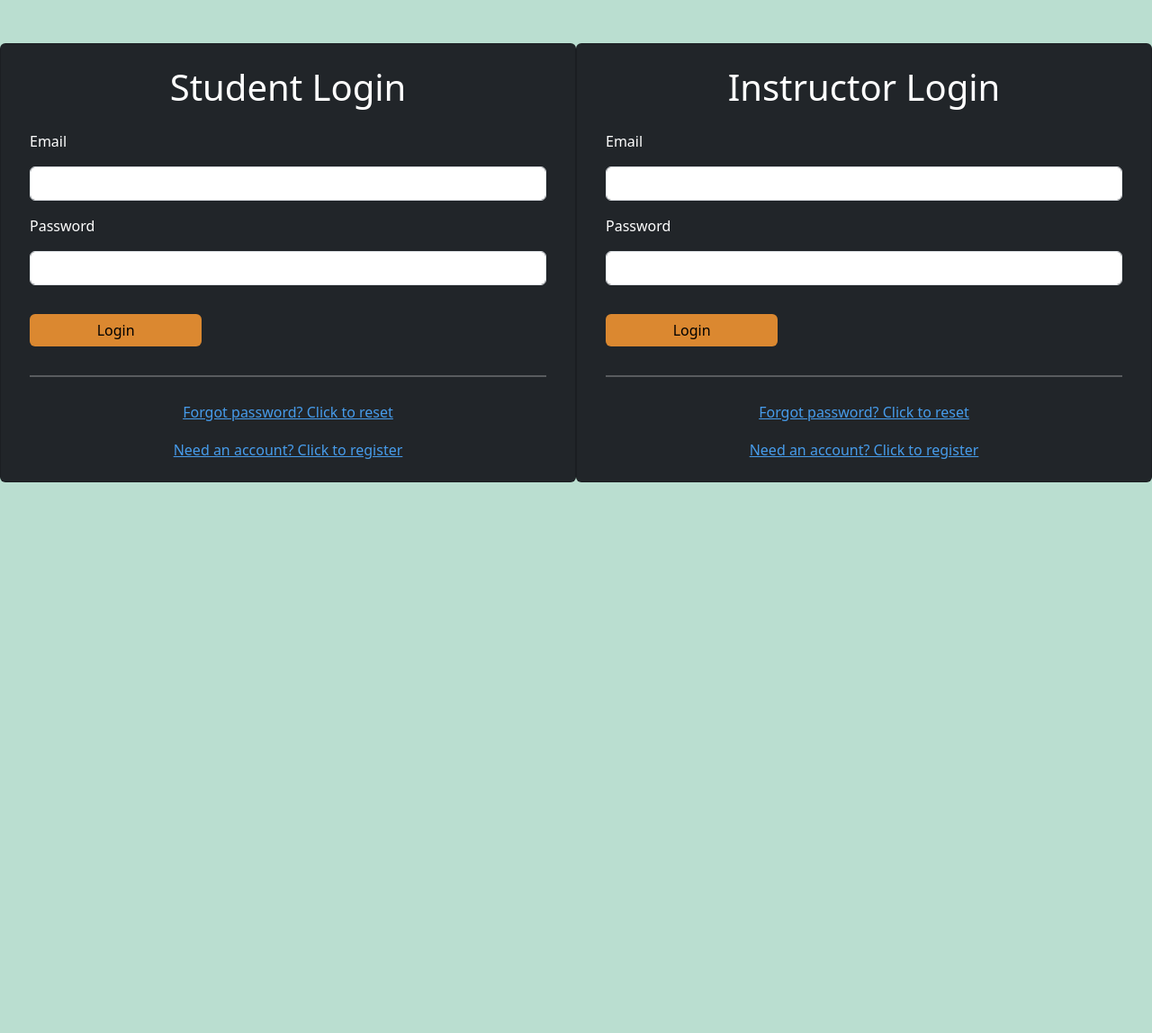
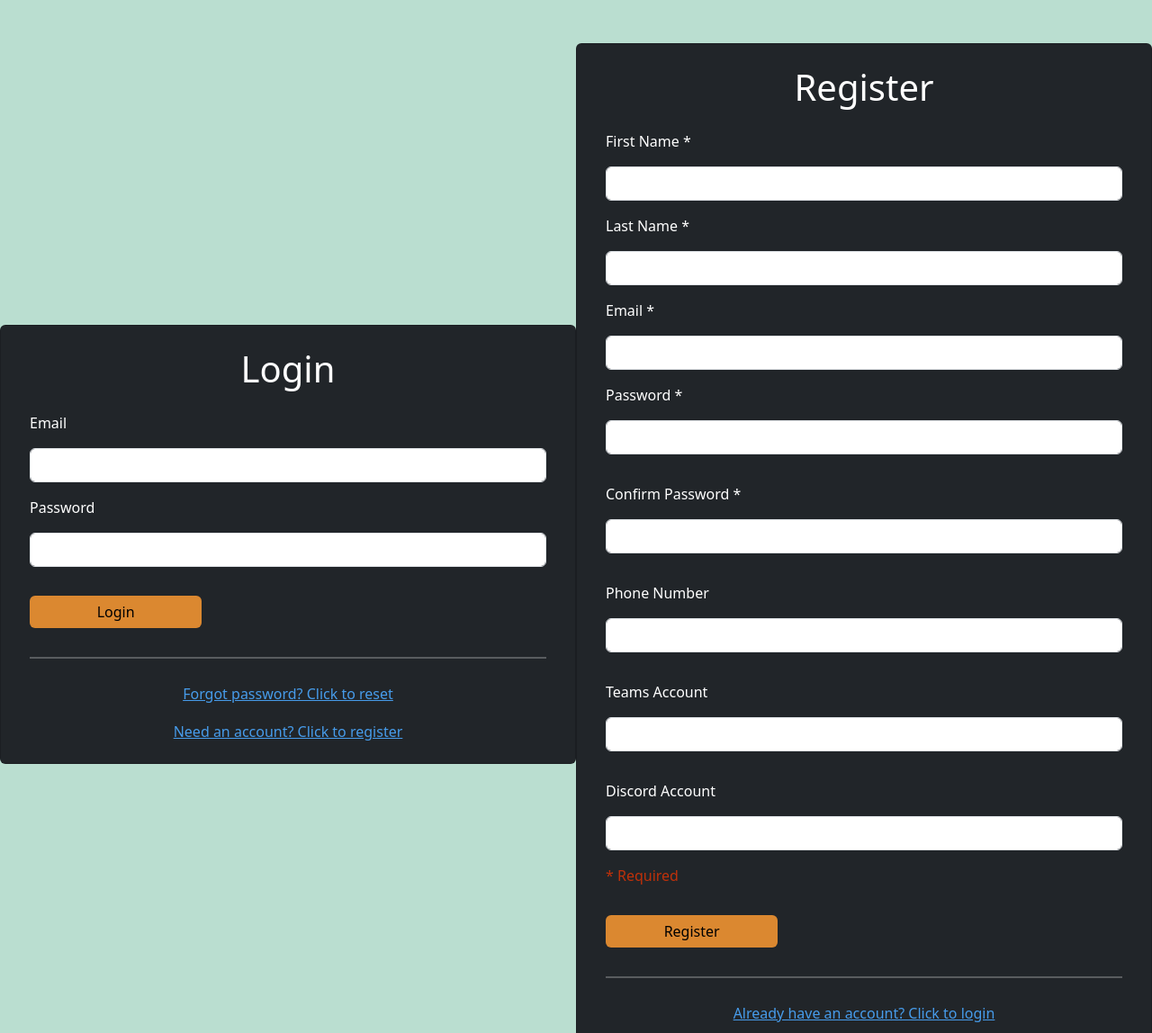
Before and after one commit to jrisner649/GroupUp, a plain HTML site: page index.html in a window 1280 px wide. Shown: the top 1148 px of the page at 90% size. Before the commit the page ends 800 px from the top, so only its background shows below. Drawn offline with nearby package versions, Linux system fonts and the light colour scheme.

Commit message:
Created html and css for login and register forms

```diff
--- a/index.html
+++ b/index.html
@@ -3,88 +3,83 @@
 <head>
     <meta charset="UTF-8">
     <meta name="viewport" content="width=device-width, initial-scale=1.0">
-    <title>Document</title>
+    <title>GroupUp</title>
     <link href="https://cdn.jsdelivr.net/npm/bootstrap@5.3.3/dist/css/bootstrap.min.css" rel="stylesheet" integrity="sha384-QWTKZyjpPEjISv5WaRU9OFeRpok6YctnYmDr5pNlyT2bRjXh0JMhjY6hW+ALEwIH" crossorigin="anonymous">
     <style>
-
         .bg-light-color {
             background-color: rgb(186, 222, 208);
         }
-
         .bg-dark-color {
             background-color: rgb(55, 63, 70);
         }
-
         .bg-primary-color {
             background-color: rgb(219, 136, 48);
         }
-
+        .required-color {
+            color: #bf310a;
+        }
         .light-color {
             color: white;
         }
-
         .btn-primary {
             color: black;
             border: 0;
             background-color: rgb(219, 136, 48);
         }
-
         .btn-primary:hover {
             background-color: rgb(55, 63, 70);
             color: white;
         }
-
         .btn-link {
             color: #479ceb;
         }
-
         hr {
             border-top: 2px solid white;
         }
-
     </style>
 </head>
 <body class="bg-light-color">
     <div class="d-flex justify-content-center align-items-center mt-5 mb-5">
 
-        <form id="formLoginSelection" class="card bg-dark col-6" style="display: none;">
-            <div class="card-body d-flex flex-column">
+        <form id="formLogin" class="card bg-dark col-6">
+            <div class="card-body d-flex flex-column mx-3 mt-2">
                 <h1 class="text-center light-color">Login</h1>
-                <div class="card-body d-flex flex-row justify-content-around">
-                    <button id="btnGoToStudent" class="btn btn-primary col-5 p-2">Student Portal</button>
-                    <button id="btnGoToInstructor" class="btn btn-primary col-5 p-2">Instructor Portal</button>
-                </div>
+                <label id="lblEmailLogin" for="txtEmailLogin" class="form-label mt-3 light-color">Email</label>
+                <input id="txtEmailLogin" class="form-control mt-2" type="email" aria-label="input email">
+                <label id="lblPasswordLogin" for="txtPasswordLogin" class="form-label mt-3 light-color">Password</label>
+                <input id="txtPasswordLogin" class="form-control mt-2 mb-3" type="password" aria-label="input password">
+                <button id="btnLogin" class="btn btn-primary mt-3 mb-3 col-4">Login</button>
+                <hr />
+                <button id="btnForgotPassword" class="btn btn-link mt-1 col-12">Forgot password? Click to reset</button>
+                <button id="btnToRegister" class="btn btn-link mt-1 col-12">Need an account? Click to register</button>
             </div>
         </form>
 
-        <form id="formStudentLogin" class="card bg-dark col-6">
+        <form id="formRegister" class="card bg-dark col-6">
             <div class="card-body d-flex flex-column mx-3 mt-2">
-                <h1 class="text-center light-color">Student Login</h1>
-                <label id="lblEmailStudentLogin" for="txtEmailStudentLogin" class="form-label mt-3 light-color">Email</label>
-                <input id="txtEmailStudentLogin" class="form-control mt-2" type="email" aria-label="input email">
-                <label id="lblPasswordStudentLogin" for="txtPasswordStudentLogin" class="form-label mt-3 light-color">Password</label>
-                <input id="txtPasswordStudentLogin" class="form-control mt-2 mb-3" type="password" aria-label="input password">
-                <button id="btnStudentLogin" class="btn btn-primary mt-3 mb-3 col-4">Login</button>
+                <h1 class="text-center light-color">Register</h1>
+                <label id="lblFirstNameRegister" for="txtFirstNameRegister" class="form-label mt-3 light-color">First Name *</label>
+                <input id="txtFirstNameRegister" class="form-control mt-2" type="text" aria-label="input first name">
+                <label id="lblLastNameRegister" for="txtLastNameRegister" class="form-label mt-3 light-color">Last Name *</label>
+                <input id="txtLastNameRegister" class="form-control mt-2" type="text" aria-label="input last name">
+                <label id="lblEmailRegister" for="txtEmailRegister" class="form-label mt-3 light-color">Email *</label>
+                <input id="txtEmailRegister" class="form-control mt-2" type="email" aria-label="input email">
+                <label id="lblPasswordRegister" for="txtPasswordRegister" class="form-label mt-3 light-color">Password *</label>
+                <input id="txtPasswordRegister" class="form-control mt-2 mb-3" type="password" aria-label="input password">
+                <label id="lblPasswordConfRegister" for="txtPasswordConfRegister" class="form-label mt-3 light-color">Confirm Password *</label>
+                <input id="txtPasswordConfRegister" class="form-control mt-2 mb-3" type="password" aria-label="input password confirmation">
+                <label id="lblPhoneRegister" for="txtPhoneRegister" class="form-label mt-3 light-color">Phone Number</label>
+                <input id="txtPhoneRegister" class="form-control mt-2 mb-3" type="tel" aria-label="input phone number">
+                <label id="lblTeamsRegister" for="txtTeamsRegister" class="form-label mt-3 light-color">Teams Account</label>
+                <input id="txtTeamsRegister" class="form-control mt-2 mb-3" type="text" aria-label="input teams account">
+                <label id="lblDiscordRegister" for="txtDiscordRegister" class="form-label mt-3 light-color">Discord Account</label>
+                <input id="txtDiscordRegister" class="form-control mt-2 mb-3" type="text" aria-label="input discord account">
+                <p class="required-color">* Required</p>
+                <button id="btnRegister" class="btn btn-primary mt-3 mb-3 col-4">Register</button>
                 <hr />
-                <button id="btnStudentForgotPassword" class="btn btn-link mt-1 col-12">Forgot password? Click to reset</button>
-                <button id="btnStudentToRegister" class="btn btn-link mt-1 col-12">Need an account? Click to register</button>
+                <button id="btnToLogin" class="btn btn-link mt-1 col-12">Already have an account? Click to login</button>
             </div>
         </form>
-
-        <form id="formInstructorLogin" class="card bg-dark col-6">
-            <div class="card-body d-flex flex-column mx-3 mt-2">
-                <h1 class="text-center light-color">Instructor Login</h1>
-                <label id="lblEmailInstructorLogin" for="txtEmailInstructorLogin" class="form-label mt-3 light-color">Email</label>
-                <input id="txtEmailInstructorLogin" class="form-control mt-2" type="email" aria-label="input email">
-                <label id="lblPasswordInstructorLogin" for="txtPasswordInstructorLogin" class="form-label mt-3 light-color">Password</label>
-                <input id="txtPasswordInstructorLogin" class="form-control mt-2 mb-3" type="password" aria-label="input password">
-                <button id="btnInstructorLogin" class="btn btn-primary mt-3 mb-3 col-4">Login</button>
-                <hr />
-                <button id="btnInstructorForgotPassword" class="btn btn-link mt-1 col-12">Forgot password? Click to reset</button>
-                <button id="btnInstructorToRegister" class="btn btn-link mt-1 col-12">Need an account? Click to register</button>
-            </div>
-        </form>
-
 
     </div>
     <script src="https://cdn.jsdelivr.net/npm/bootstrap@5.3.3/dist/js/bootstrap.bundle.min.js" integrity="sha384-YvpcrYf0tY3lHB60NNkmXc5s9fDVZLESaAA55NDzOxhy9GkcIdslK1eN7N6jIeHz" crossorigin="anonymous"></script>
```
